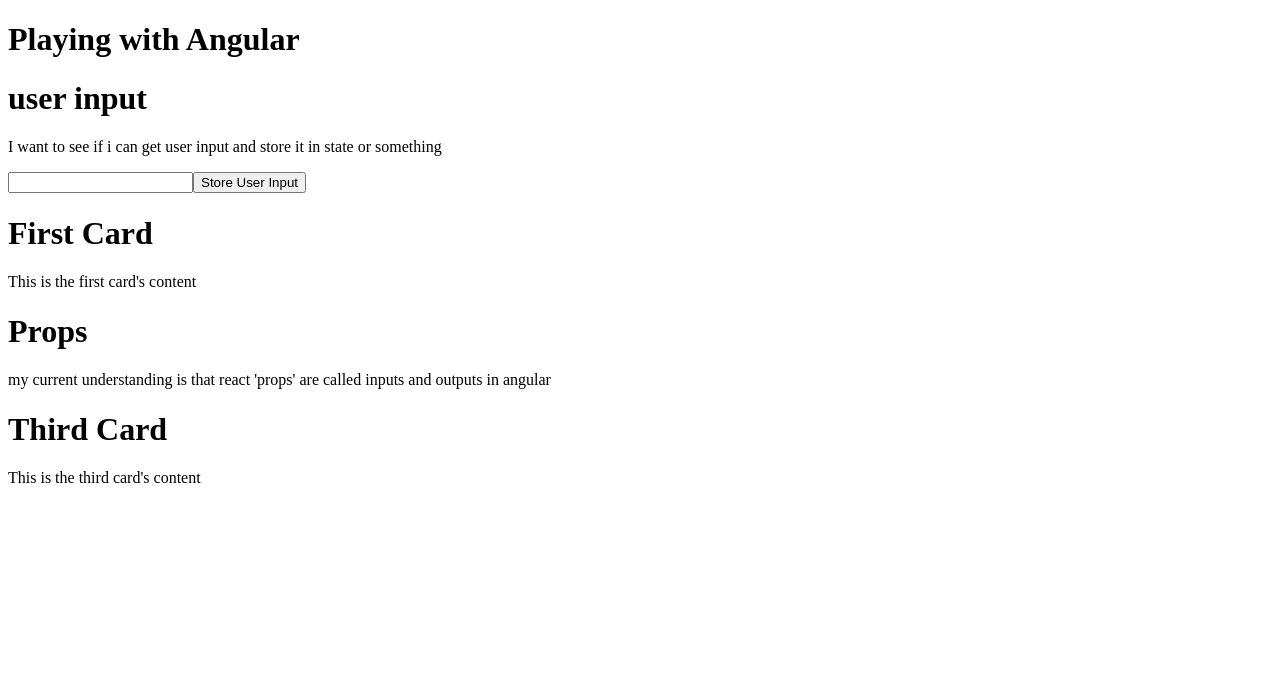
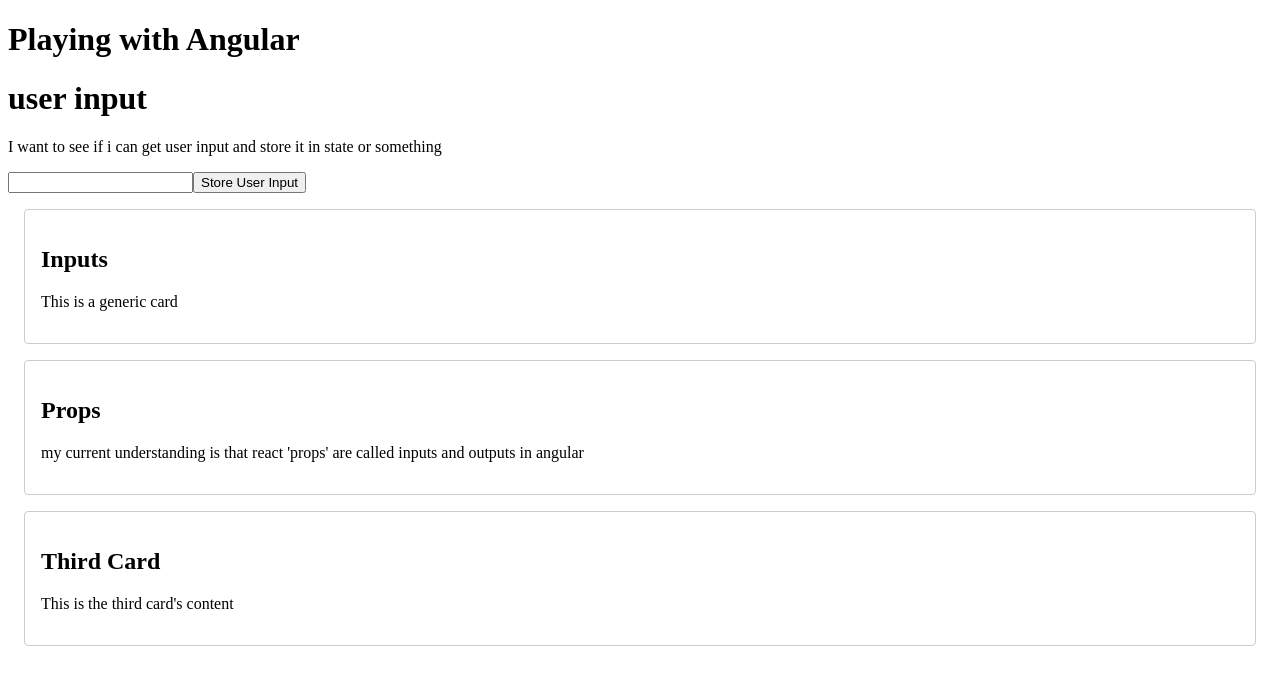
Before and after one commit to CalvinGaiennie/BlackJackAngular, an Angular app: page / in a window 1280 px wide. Shown: the top 684 px of the page. Built offline with nearby package versions, Linux system fonts and the light colour scheme.

Commit message:
got cursor to implement slightly more functionality and learned a bit. I will need to either completly refactor this or try to replcate this functionality in a different project to really understand it.

```diff
--- a/src/app/app.component.html
+++ b/src/app/app.component.html
@@ -1,8 +1,9 @@
 <h1>{{ title }}</h1>
-<app-button-test></app-button-test>
-
-<app-generic-card title="First Card" content="This is the first card's content">
-</app-generic-card>
+<app-button-test (inputStored)="onInputStored($event)"></app-button-test>
+<app-generic-card
+  [storedInputs]="storedInputs"
+  title="Inputs"
+></app-generic-card>
 <app-generic-card
   title="Props"
   content="my current understanding is that react 'props' are called inputs and outputs in angular"
--- a/src/app/app.component.ts
+++ b/src/app/app.component.ts
@@ -2,12 +2,24 @@
 import { RouterOutlet } from '@angular/router';
 import { GenericCardComponent } from './generic-card/generic-card.component';
 import { ButtonTestComponent } from './button-test/button-test.component';
+import { FormsModule } from '@angular/forms';
+
 @Component({
   selector: 'app-root',
   standalone: true,
-  imports: [RouterOutlet, GenericCardComponent, ButtonTestComponent],
+  imports: [
+    RouterOutlet,
+    GenericCardComponent,
+    ButtonTestComponent,
+    FormsModule,
+  ],
   templateUrl: './app.component.html',
 })
 export class AppComponent {
   title = 'Playing with Angular';
+  storedInputs: string[] = [];
+
+  onInputStored(input: string) {
+    this.storedInputs.push(input);
+  }
 }
--- a/src/app/button-test/button-test.component.ts
+++ b/src/app/button-test/button-test.component.ts
@@ -1,18 +1,23 @@
-import { Component } from '@angular/core';
+import { Component, Output, EventEmitter } from '@angular/core';
 import { FormsModule } from '@angular/forms';
+import { CommonModule } from '@angular/common';
 
 @Component({
   selector: 'app-button-test',
   standalone: true,
-  imports: [FormsModule],
+  imports: [FormsModule, CommonModule],
   templateUrl: './button-test.component.html',
-  styleUrl: './button-test.component.css',
 })
 export class ButtonTestComponent {
-  userInput: string = '';
+  userInput = '';
+  storedInputs: string[] = [];
+  @Output() inputStored = new EventEmitter<string>();
 
   storeUserInput() {
-    console.log('Stored input:', this.userInput);
-    // Add your storage logic here
+    if (this.userInput.trim()) {
+      this.storedInputs.push(this.userInput);
+      this.inputStored.emit(this.userInput);
+      this.userInput = '';
+    }
   }
 }
--- a/src/app/generic-card/generic-card.component.css
+++ b/src/app/generic-card/generic-card.component.css
@@ -0,0 +1,6 @@
+.card {
+  border: 1px solid #ccc;
+  padding: 1rem;
+  margin: 1rem;
+  border-radius: 4px;
+}
--- a/src/app/generic-card/generic-card.component.html
+++ b/src/app/generic-card/generic-card.component.html
@@ -1,2 +1,13 @@
-<h1>{{ title }}</h1>
-<p>{{ content }}</p>
+<div class="card">
+  <h2>{{ title }}</h2>
+
+  <!-- Display regular content if provided -->
+  <p *ngIf="content">{{ content }}</p>
+
+  <!-- Display stored inputs if provided -->
+  <div *ngIf="storedInputs && storedInputs.length > 0">
+    <ul>
+      <li *ngFor="let input of storedInputs">{{ input }}</li>
+    </ul>
+  </div>
+</div>
--- a/src/app/generic-card/generic-card.component.ts
+++ b/src/app/generic-card/generic-card.component.ts
@@ -1,13 +1,15 @@
 import { Component, Input } from '@angular/core';
+import { CommonModule } from '@angular/common';
 
 @Component({
   selector: 'app-generic-card',
   standalone: true,
-  imports: [],
+  imports: [CommonModule],
   templateUrl: './generic-card.component.html',
   styleUrl: './generic-card.component.css',
 })
 export class GenericCardComponent {
   @Input() title = 'Generic Card';
   @Input() content = 'This is a generic card';
+  @Input() storedInputs: string[] = [];
 }
```
